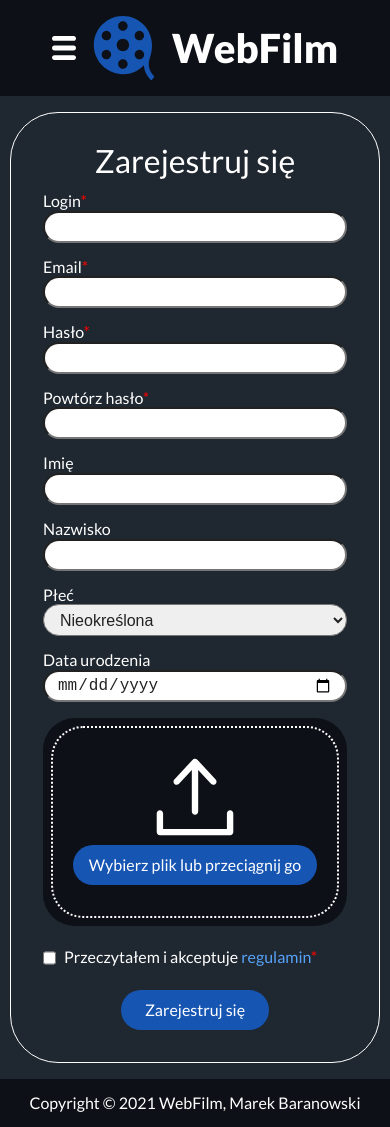
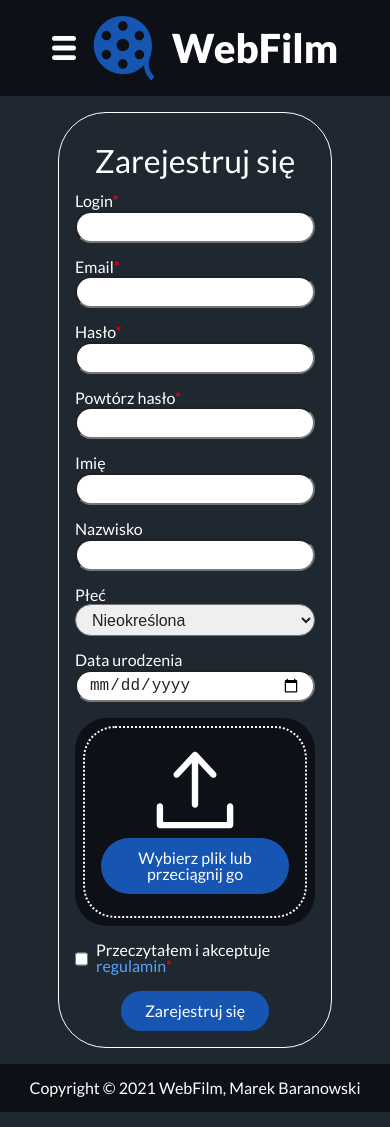
Before and after one commit to marekbaranowski98/WebFilm, a React app in the folder frontend/: page /register in a window 390 px wide. Built offline with nearby package versions, Linux system fonts and the light colour scheme; the HTML template or start-up script is replaced by a standard one.

Commit message:
style: dopasowanie do ekranu mobilnego

```diff
--- a/frontend/src/components/FileInput/style.css
+++ b/frontend/src/components/FileInput/style.css
@@ -34,6 +34,12 @@
     margin-bottom: 0.5rem;
 }
 
+.box-file .button {
+    white-space: normal;
+    text-align: center;
+    margin: 0 1rem;
+}
+
 .miniature {
     position: relative;
     height: 10rem;
@@ -55,3 +61,9 @@
 .min-image {
     height: 100%;
 }
+
+@media screen and (max-width: 400px) {
+    .container-form {
+        padding: 1rem;
+    }
+}
--- a/frontend/src/components/Search/style.css
+++ b/frontend/src/components/Search/style.css
@@ -46,6 +46,6 @@
     .container-search {
         width: 90%;
         display: flex;
-        margin: 1rem auto;
+        margin: 0rem auto;
     }
 }
--- a/frontend/src/containers/LoginForm/style.css
+++ b/frontend/src/containers/LoginForm/style.css
@@ -26,3 +26,9 @@
     margin: 1rem auto 0;
     cursor: pointer;
 }
+
+@media screen and (max-width: 400px) {
+    .input-field {
+        width: 15rem;
+    }
+}
--- a/frontend/src/containers/LoginOptions/style.css
+++ b/frontend/src/containers/LoginOptions/style.css
@@ -1,6 +1,3 @@
-.social-login-menu {
-}
-
 .social-login-button {
     width: 18rem;
     margin: 0.5rem;
@@ -38,3 +35,13 @@
 .login-facebook:hover, .login-facebook:focus {
     background-color: #5378C3;
 }
+
+@media screen and (max-width: 400px) {
+    .social-login-button {
+        width: 14rem;
+    }
+
+    .social-login-icon {
+        margin: 0 0.25rem;
+    }
+}
--- a/frontend/src/style/form.css
+++ b/frontend/src/style/form.css
@@ -22,3 +22,9 @@
 .container-form h2 {
     margin: 1rem;
 }
+
+@media screen and (max-width: 400px) {
+    .container-form {
+        padding: 1rem;
+    }
+}
```
